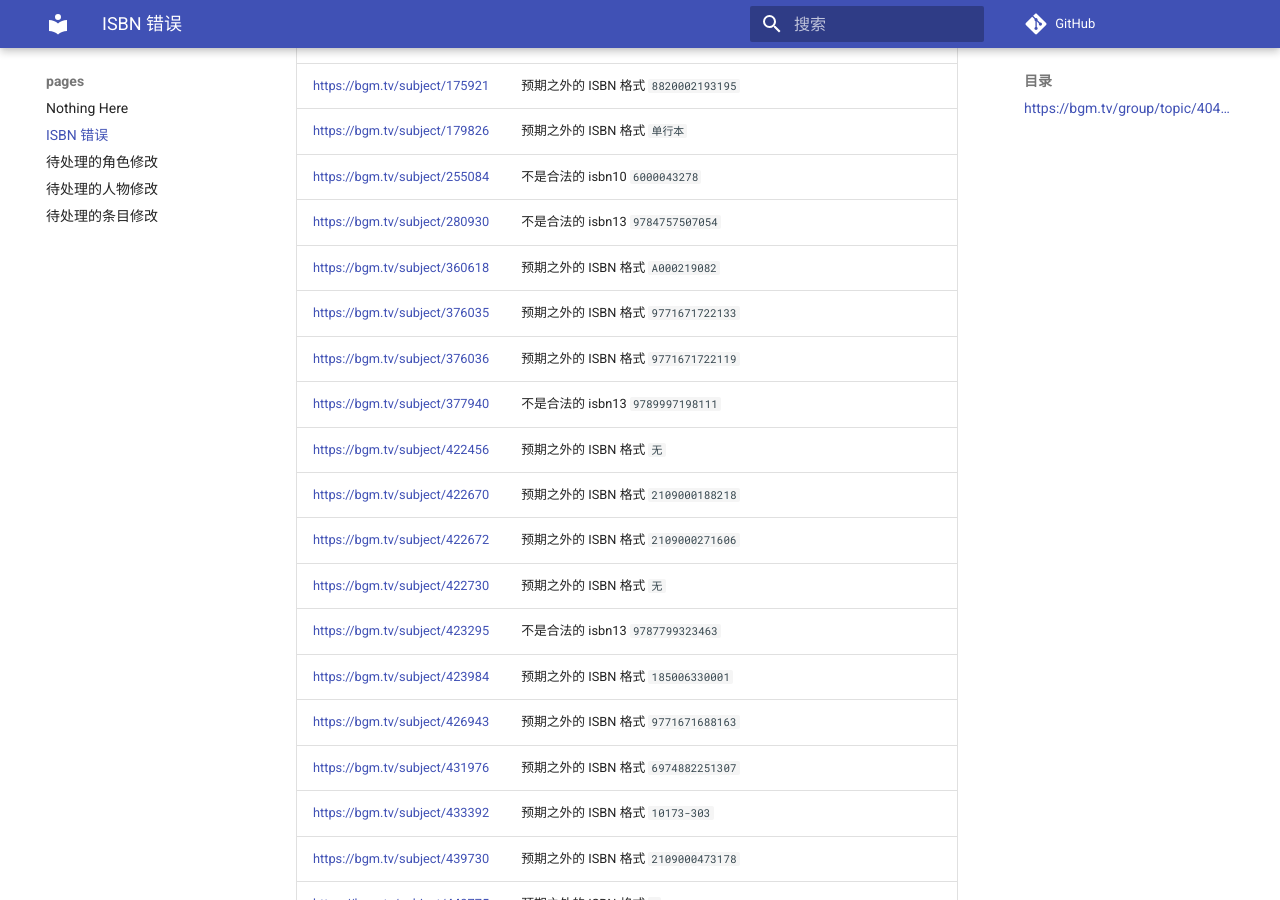
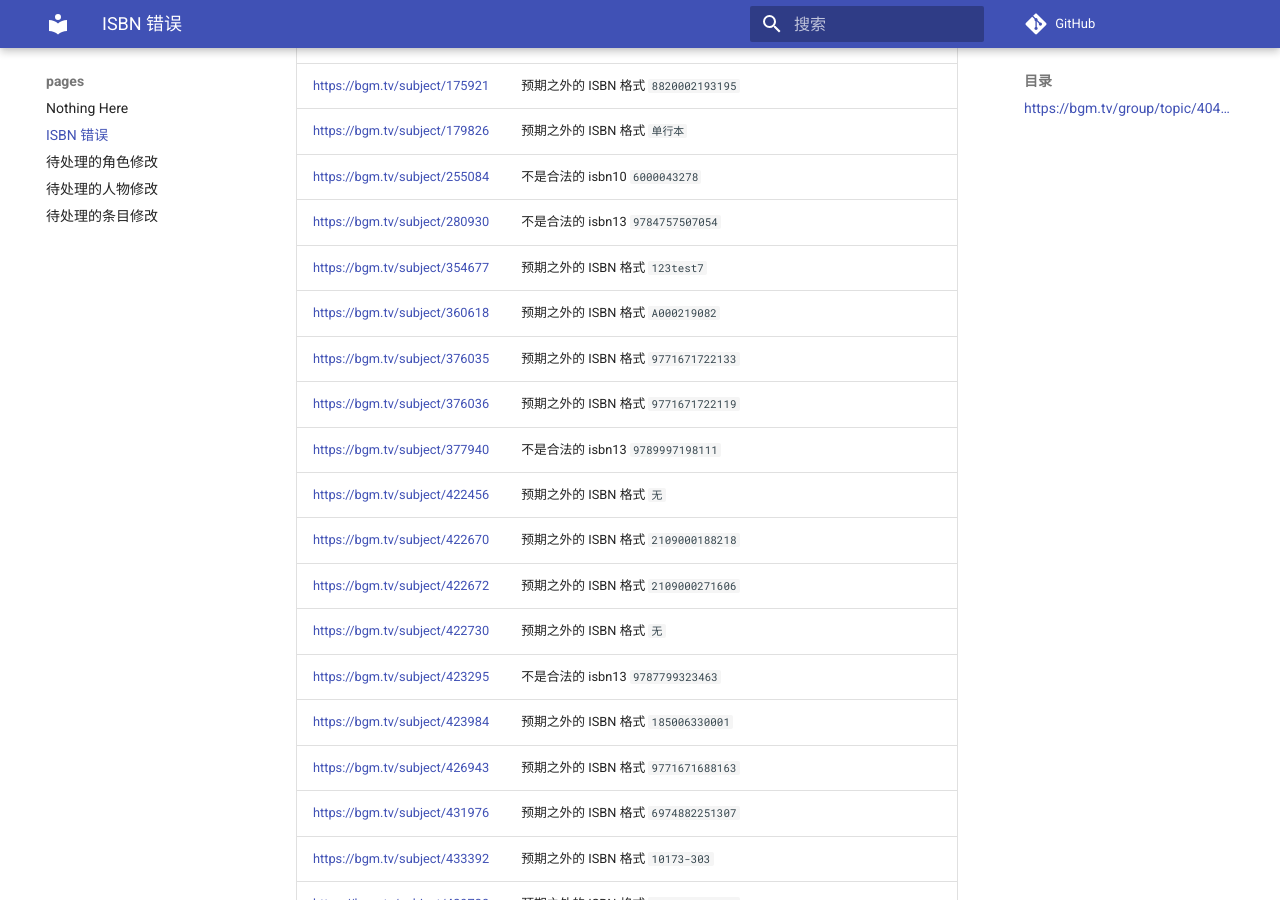
Before and after one commit to trim21/bangumi-pages, an MkDocs documentation site: the page built from docs/isbn.md, in a window 1280 px wide and 900 px high, scrolled down 2983 px. Built offline with MkDocs 1.6.1 and Material for MkDocs 9.7.7, drawn with Linux system fonts in a browser that asks for light colours; comment, search, counter and statistics services are not loaded; part of the change alters nothing that is shown.

Commit message:
update isbn.md

```diff
--- a/docs/isbn.md
+++ b/docs/isbn.md
@@ -1,7 +1,7 @@
 # ISBN 错误
 ## <https://bgm.tv/group/topic/404801>
 
-total 227
+total 228
 
 | url | error |
 | --- |  ---  |
@@ -69,6 +69,7 @@ total 227
 | <https://bgm.tv/subject/179826> | 预期之外的 ISBN 格式 `单行本` |
 | <https://bgm.tv/subject/255084> | 不是合法的 isbn10 <code>6000043278</code> |
 | <https://bgm.tv/subject/280930> | 不是合法的 isbn13 <code>9784757507054</code> |
+| <https://bgm.tv/subject/354677> | 预期之外的 ISBN 格式 `123test7` |
 | <https://bgm.tv/subject/360618> | 预期之外的 ISBN 格式 `A000219082` |
 | <https://bgm.tv/subject/376035> | 预期之外的 ISBN 格式 `9771671722133` |
 | <https://bgm.tv/subject/376036> | 预期之外的 ISBN 格式 `9771671722119` |
```
